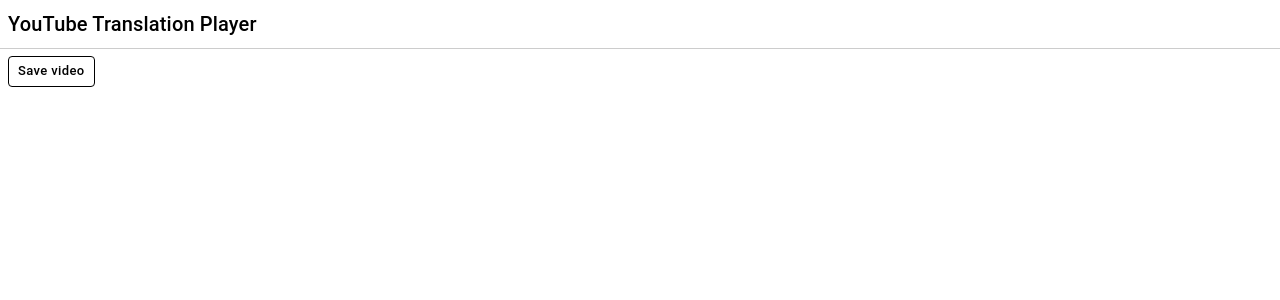
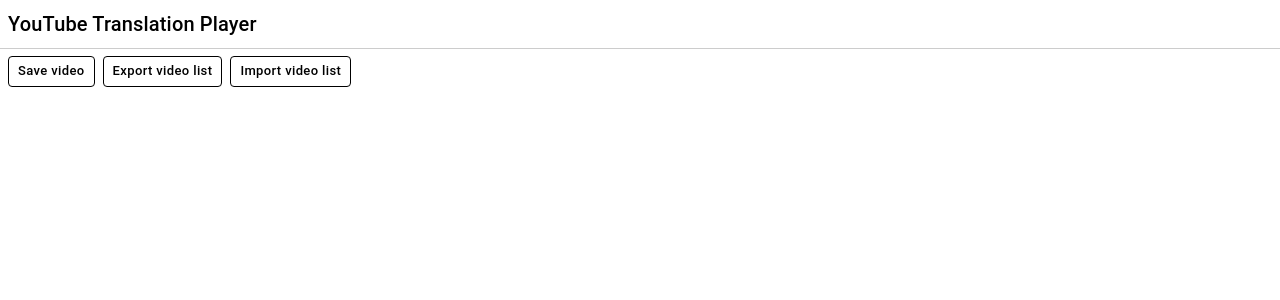
Before and after one commit to ky0ta168/yttp, a React (Create React App) app: page / in a window 1280 px wide. Shown: the top 300 px of the page. Built offline with nearby package versions, Linux system fonts and the light colour scheme; the HTML template or start-up script is replaced by a standard one.

Commit message:
[add]動画リストの一括保存

```diff
--- a/src/App.js
+++ b/src/App.js
@@ -1,4 +1,4 @@
-import React, { useEffect, useState } from "react";
+import React, { useEffect, useState, useRef } from "react";
 import {
   Typography,
   Button,
@@ -8,76 +8,145 @@
   AppBar,
   Menu,
 } from "@mui/material";
-import MoreVertIcon from "@mui/icons-material/MoreVert"
+import MoreVertIcon from "@mui/icons-material/MoreVert";
 import Player from "./components/Player";
 import SaveVideo from "./components/SaveVideo";
-import { getVideoDataList } from "./utils/index"
+import { getVideoDataList } from "./utils/index";
 
 export default function App() {
   // 保存済み動画リスト
-  const [videoDataList, setVideoDataList] = useState([])
+  const [videoDataList, setVideoDataList] = useState([]);
   // 動画プレイヤーの開閉
-  const [openPlayer, setOpenPlayer] = useState(false)
+  const [openPlayer, setOpenPlayer] = useState(false);
   // 再生する動画
-  const [selectedVideo, setSelectedVideo] = useState(null)
+  const [selectedVideo, setSelectedVideo] = useState(null);
   // 動画保存フォームの開閉
-  const [openSaveForm, setOpenSaveForm] = useState(false)
+  const [openSaveForm, setOpenSaveForm] = useState(false);
   // 動画のメニューの開閉
-  const [openMenu, setOpenMenu] = useState(false)
+  const [openMenu, setOpenMenu] = useState(false);
   // メニューのアンカー
   const [anchorEl, setAnchorEl] = useState(null);
   // 削除する動画
-  const [selectedRemoveVideo, setSelectedRemoveVideo] = useState(null)
+  const [selectedRemoveVideo, setSelectedRemoveVideo] = useState(null);
+  // ファイルinputタグのリファレンス
+  const fileInputRef = useRef(null);
 
   // 動画プレイヤーを開く
   const handleOpenPlayer = (video) => {
-    setSelectedVideo(video)
-    setOpenPlayer(true)
-  }
+    setSelectedVideo(video);
+    setOpenPlayer(true);
+  };
 
   // 動画プレイヤーを閉じる
   const handleClosePlayer = () => {
-    setSelectedVideo(null)
-    setOpenPlayer(false)
-  }
+    setSelectedVideo(null);
+    setOpenPlayer(false);
+  };
 
   // 動画保存フォームの開く
   const handleOpenSaveForm = () => {
-    setOpenSaveForm(true)
-  }
+    setOpenSaveForm(true);
+  };
 
   // 動画保存フォームの閉じる
   const handleCloseSaveForm = () => {
-    setOpenSaveForm(false)
-  }
+    setOpenSaveForm(false);
+  };
 
   // 動画メニューを開く
   const handleMenuClick = (event) => {
     setAnchorEl(event.currentTarget);
-    setOpenMenu(true)
+    setOpenMenu(true);
   };
 
   // 動画メニューを閉じる
   const handleClose = () => {
     setAnchorEl(null);
-    setOpenMenu(false)
+    setOpenMenu(false);
   };
 
   // 動画を削除
   const removeVideoData = () => {
-    const videoId = selectedRemoveVideo.id
+    const videoId = selectedRemoveVideo.id;
     const list = videoDataList.slice().filter(data =>
       data.id !== videoId
-    )
+    );
     // 保存
-    setVideoDataList(list)
-    window.localStorage.setItem("videoDataList", JSON.stringify(list))
-  }
+    setVideoDataList(list);
+    window.localStorage.setItem("videoDataList", JSON.stringify(list));
+  };
+
+  // 動画のデータをJSONファイルで保存
+  const handleExport = () => {
+    exportLocalStorageToFile();
+  };
+
+  // ローカルストレージをファイルとして出力
+  const exportLocalStorageToFile = () => {
+    const data = {};
+    for (let i = 0; i < localStorage.length; i++) {
+      const key = localStorage.key(i);
+      try {
+        data[key] = JSON.parse(localStorage.getItem(key));
+      } catch (e) {
+        data[key] = localStorage.getItem(key);
+      }
+    }
+
+    const json = JSON.stringify(data, null, 2);
+    const blob = new Blob([json], { type: "application/json" });
+    const url = URL.createObjectURL(blob);
+
+    const a = document.createElement("a");
+    a.href = url;
+    a.download = "videolist.json";
+    a.click();
+
+    // メモリ解放
+    URL.revokeObjectURL(url);
+  };
+
+  const handleButtonClick = () => {
+    // inputをプログラムでクリック
+    fileInputRef.current?.click();
+  };
+
+  // ファイル読み込み
+  const handleFileChange = (event) => {
+    const file = event.target.files?.[0];
+    if (!file) return;
+
+    const reader = new FileReader();
+    reader.onload = (e) => {
+      try {
+        const json = JSON.parse(e.target?.result);
+
+        if (typeof json !== "object" || json === null) {
+          alert("Invalid JSON format.");
+          return;
+        }
+
+        if (window.confirm(`Do you want to load "${file.name}"?`)) {
+          for (const [key, value] of Object.entries(json)) {
+            const stringValue =
+              typeof value === "string" ? value : JSON.stringify(value);
+            localStorage.setItem(key, stringValue);
+          }
+          // ステートの更新
+          setVideoDataList(getVideoDataList());
+        }
+      } catch (err) {
+        alert("Failed to parse JSON: " + err.message);
+      }
+    };
+
+    reader.readAsText(file);
+  };
 
   useEffect(() => {
     // ローカルストレージから動画データを取得
-    setVideoDataList(getVideoDataList())
-  }, [])
+    setVideoDataList(getVideoDataList());
+  }, []);
 
   return (
     <React.Fragment>
@@ -116,6 +185,39 @@
         >
           Save video
         </Button>
+        <Button
+          color="inherit"
+          variant="outlined"
+          size="small"
+          sx={{
+            marginRight: 1,
+            marginBottom: 0.5,
+            textTransform: "none"
+          }}
+          onClick={() => handleExport()}
+        >
+          Export video list
+        </Button>
+        <Button
+          color="inherit"
+          variant="outlined"
+          size="small"
+          sx={{
+            marginRight: 1,
+            marginBottom: 0.5,
+            textTransform: "none"
+          }}
+          onClick={handleButtonClick}
+        >
+          Import video list
+        </Button>
+        <input
+          type="file"
+          accept=".json"
+          ref={fileInputRef}
+          onChange={handleFileChange}
+          style={{ display: "none" }} // 非表示
+        />
         {/* <Button
           color="inherit"
           variant="outlined"
@@ -179,8 +281,8 @@
                 <MoreVertIcon
                   fontSize='small'
                   onClick={(event) => {
-                    handleMenuClick(event)
-                    setSelectedRemoveVideo(video)
+                    handleMenuClick(event);
+                    setSelectedRemoveVideo(video);
                   }}
                   sx={{
                     cursor: 'pointer',
@@ -214,9 +316,9 @@
           }}
           onClick={() => {
             if (window.confirm(`Do you want to remove "${selectedRemoveVideo.title}"?`)) {
-              removeVideoData()
+              removeVideoData();
             }
-            setOpenMenu(false)
+            setOpenMenu(false);
           }}
         >
           <Typography variant="body2">
```
Also changed, not shown: 7 other files (tests, documents, lock files or other folders).
